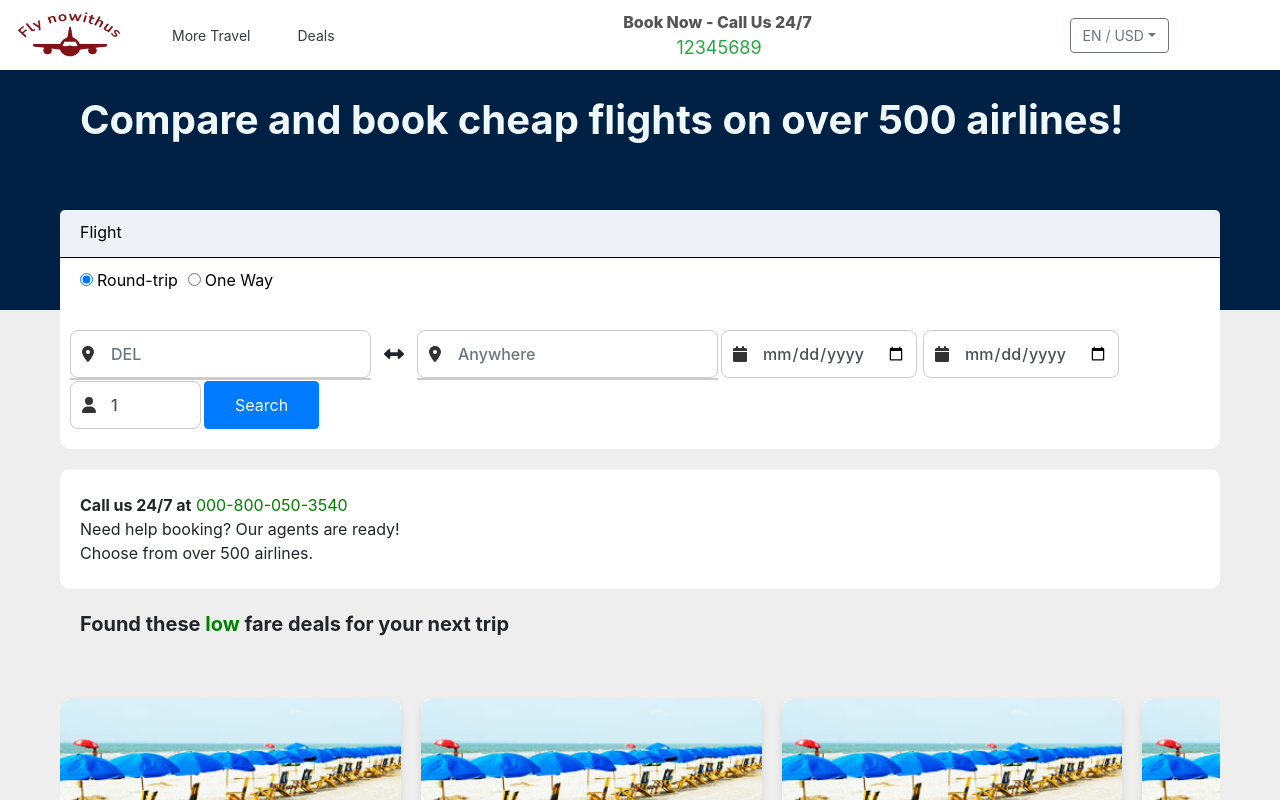
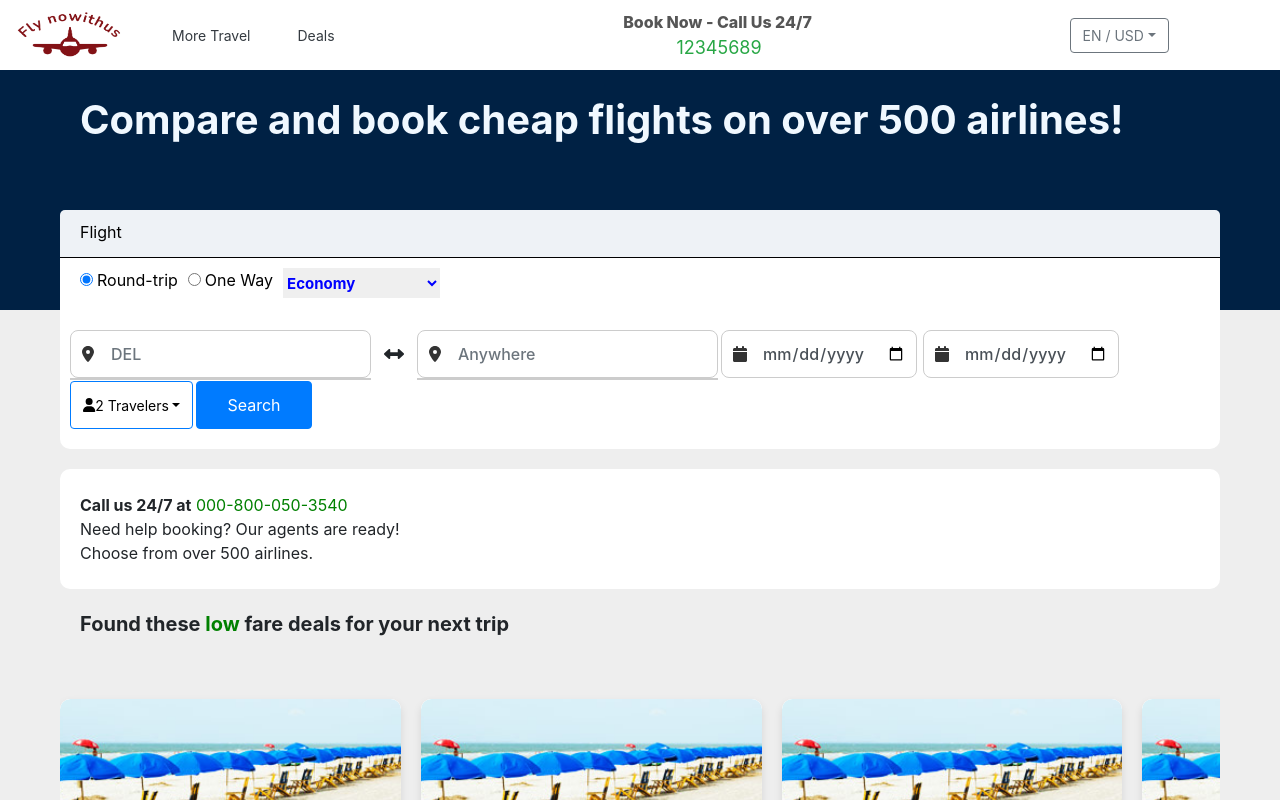
Before and after one commit to AG047/Flight-App, a React (Create React App) app: page / in a window 1280 px wide. Shown: the top 800 px of the page. Built offline with nearby package versions, Linux system fonts and the light colour scheme.

Commit message:
Updated Number of Traveller and Cabin Type

```diff
--- a/src/App.css
+++ b/src/App.css
@@ -285,6 +285,7 @@ a.panel {
 .trip-type-1 {
   display: flex;
   color: black;
+  flex-wrap: wrap;
   gap: 10px;
   font-size: 1rem;
   margin-top: 10px;
@@ -1484,6 +1485,28 @@ td {
 .customBookNowWidth {
   width: 55%;
 }
+.Customselect {
+  border: 0;
+  box-shadow: none;
+}
+.Customselect option {
+  color: grey;
+}
+
+.Customselect option:hover {
+  background-color: #f0f0f0 !important;
+  background: #f0f0f0 !important;
+}
+
+.Customselect option:checked {
+  background-color: #bcd9f8;
+  color: #006ee3;
+}
+
+.Customselect option[selected] {
+  color: blue;
+}
+
 @media (max-width: 1052px) {
   .customBookNowWidth {
     width: 50%;
@@ -1565,3 +1588,11 @@ td {
     height: 400px;
   }
 }
+
+@media (max-width: 392px) {
+
+  .rotateImageArrow {
+    top: 150px;
+  }
+
+}
--- a/src/components/AirlineCarousel.jsx
+++ b/src/components/AirlineCarousel.jsx
@@ -21,7 +21,7 @@ const AirlineCarousel = () => {
       <Carousel
         indicators={false}
         controls={false}
-        interval={2000}
+        interval={1000}
         pause={false}
       >
         {shuffledAirlines.map((airlineItem, index) => (
--- a/src/flightSearch.js
+++ b/src/flightSearch.js
@@ -28,7 +28,11 @@ const FlightSearch = () => {
     departureDate,
     returnDate,
     travellers,
+    adults = 0,
+    children = 0,
+    infants = 0,
     isReturnDatePresent,
+    travelClass,
   } = location.state || {};
 
   const initialValues = {
@@ -37,7 +41,11 @@ const FlightSearch = () => {
     departureDate,
     returnDate,
     travellers,
+    adults,
+    children,
+    infants,
     isReturnDatePresent,
+    travelClass,
   };
   const [showProgressBar, setShowProgressbar] = useState(false);
   const [showAirlineCarousel, setShowAirlineCarousel] = useState(true);
@@ -68,15 +76,19 @@ const FlightSearch = () => {
           if (initialValues?.isReturnDatePresent) {
             apiUrl = `https://api.flightapi.io/roundtrip/${APIKEY}/${
               departure.split(" - ")[0]
-            }/${
-              arrival.split(" - ")[0]
-            }/${departureDate}/${returnDate}/${travellers}/0/0/Economy/USD`;
+            }/${arrival.split(" - ")[0]}/${departureDate}/${returnDate}/${
+              initialValues.adults
+            }/${initialValues.children}/${initialValues.infants}/${
+              initialValues?.travelClass
+            }/USD`;
           } else {
             apiUrl = `https://api.flightapi.io/onewaytrip/${APIKEY}/${
               departure.split(" - ")[0]
-            }/${
-              arrival.split(" - ")[0]
-            }/${departureDate}/${travellers}/0/0/Economy/USD`;
+            }/${arrival.split(" - ")[0]}/${departureDate}/${
+              initialValues.adults
+            }/${initialValues.children}/${initialValues.infants}/${
+              initialValues?.travelClass
+            }/USD`;
           }
           console.log(apiUrl, "apiUrl");
           const response = await fetch(apiUrl);
@@ -108,11 +120,16 @@ const FlightSearch = () => {
             ) : (
               showAirlineCarousel && <AirlineCarousel />
             )}
-           {!showAirlineCarousel && <RoundTrip
-              initialValues={initialValues}
-              isReturnDatePresent={initialValues.isReturnDatePresent}
-              customCSS={true}
-            />}
+            {!showAirlineCarousel && (
+              <RoundTrip
+                initialValues={initialValues}
+                isReturnDatePresent={initialValues.isReturnDatePresent}
+                customCSS={true}
+                adultsValue={adults}
+                childrenValue={children}
+                infantsValue={infants}
+              />
+            )}
           </div>
 
           <Row>
--- a/src/headerWebsite.js
+++ b/src/headerWebsite.js
@@ -48,7 +48,7 @@ const HeaderWebsite = () => {
                 >
                   <svg
                     aria-hidden="true"
-                    class="me-2"
+                    className="me-2"
                     focusable="false"
                     data-prefix="fas"
                     data-icon="phone-volume"
--- a/src/roundtrip.js
+++ b/src/roundtrip.js
@@ -1,6 +1,6 @@
-import React, { useState, useEffect } from "react";
+import React, { useState, useEffect, useRef } from "react";
 import { useNavigate } from "react-router-dom";
-import { Button } from "react-bootstrap";
+import { Button, Dropdown } from "react-bootstrap";
 import { FontAwesomeIcon } from "@fortawesome/react-fontawesome";
 import {
   faPlane,
@@ -15,7 +15,12 @@ const RoundTrip = ({
   initialValues,
   isReturnDatePresent = true,
   customCSS = false,
+  travelClass = "Economy",
+  adultsValue,
+  childrenValue,
+  infantsValue,
 }) => {
+  console.log(travelClass, "travelClasstravelClass");
   const [departure, setDeparture] = useState(initialValues?.departure || "");
   const [arrival, setArrival] = useState(initialValues?.arrival || "");
   const [departureDate, setDepartureDate] = useState(
@@ -23,13 +28,17 @@ const RoundTrip = ({
   );
   const [returnDate, setReturnDate] = useState(initialValues?.returnDate || "");
   const [travellers, setTravellers] = useState(initialValues?.travellers || 1);
+  const [adults, setAdults] = useState(adultsValue || 2); // Default 2 adults
+  const [children, setChildren] = useState(childrenValue || 0);
+  const [infants, setInfants] = useState(infantsValue || 0);
   const [filteredDepartures, setFilteredDepartures] = useState([]);
   const [filteredArrivals, setFilteredArrivals] = useState([]);
   const [debounceTimer, setDebounceTimer] = useState(null);
   const [loadingDeparture, setLoadingDeparture] = useState(false);
   const [loadingArrival, setLoadingArrival] = useState(false);
   const [errorMessage, setErrorMessage] = useState(""); // State for error messages
-
+  const dropdownRef = useRef(null);
+  const totalTravellers = adults + children + infants;
   const navigate = useNavigate();
   useEffect(() => {
     if (initialValues) {
@@ -40,6 +49,11 @@ const RoundTrip = ({
       setTravellers(initialValues.travellers);
     }
   }, [initialValues]);
+  const handleDoneClick = () => {
+    setTravellers(totalTravellers);
+    // Close the dropdown
+    dropdownRef.current.click(); // Programmatically close the dropdown
+  };
   const debounceFetch = (value, type) => {
     if (debounceTimer) clearTimeout(debounceTimer);
 
@@ -129,7 +143,11 @@ const RoundTrip = ({
         departureDate,
         returnDate,
         travellers,
+        adults,
+        children,
+        infants,
         isReturnDatePresent,
+        travelClass,
       },
     });
   };
@@ -211,7 +229,9 @@ const RoundTrip = ({
 
         {/* Swap Button */}
         <div
-          className={`text-center  ${customCSS ? "rotateImageArrow2" : "rotateImageArrow"}`}
+          className={`text-center  ${
+            customCSS ? "rotateImageArrow2" : "rotateImageArrow"
+          }`}
           style={{ width: "40px", fontSize: "20px", cursor: "pointer" }}
         >
           <FontAwesomeIcon icon={faArrowsAltH} />
@@ -348,7 +368,7 @@ const RoundTrip = ({
         </div>
 
         {/* Travellers */}
-        <div className="position-relative customWidth">
+        {/* <div className="position-relative customWidth">
           <FontAwesomeIcon
             icon={faUser}
             className="position-absolute"
@@ -377,7 +397,88 @@ const RoundTrip = ({
               borderColor: "#ccc",
             }}
           />
+        </div> */}
+        <div className="position-relative customWidth">
+          <Dropdown style={{ height: "48px" }}>
+            <Dropdown.Toggle
+              className="form-control"
+              style={{ color: "black", background: "white", height: "100%" }}
+              ref={dropdownRef}
+            >
+              <FontAwesomeIcon icon={faUser} />
+              {totalTravellers} Travelers
+            </Dropdown.Toggle>
+            <Dropdown.Menu className="p-3">
+              <div className="traveller-count">
+                <div
+                  style={{ display: "flex" }}
+                  className=" justify-content-between align-items-center mb-2"
+                >
+                  <span>Adults</span>
+                  <div style={{ display: "flex" }} className="">
+                    <Button
+                      variant="outline-secondary"
+                      onClick={() => setAdults(Math.max(adults - 1, 1))}
+                    >
+                      -
+                    </Button>
+                    <span className="mx-2">{adults}</span>
+                    <Button
+                      variant="outline-secondary"
+                      onClick={() => setAdults(adults + 1)}
+                    >
+                      +
+                    </Button>
+                  </div>
+                </div>
+                <div
+                  style={{ display: "flex" }}
+                  className=" justify-content-between align-items-center mb-2"
+                >
+                  <span>Children</span>
+                  <div style={{ display: "flex" }} className="">
+                    <Button
+                      variant="outline-secondary"
+                      onClick={() => setChildren(Math.max(children - 1, 0))}
+                    >
+                      -
+                    </Button>
+                    <span className="mx-2">{children}</span>
+                    <Button
+                      variant="outline-secondary"
+                      onClick={() => setChildren(children + 1)}
+                    >
+                      +
+                    </Button>
+                  </div>
+                </div>
+                <div
+                  style={{ display: "flex" }}
+                  className=" justify-content-between align-items-center mb-2"
+                >
+                  <span>Infants</span>
+                  <div style={{ display: "flex" }} className="">
+                    <Button
+                      variant="outline-secondary"
+                      onClick={() => setInfants(Math.max(infants - 1, 0))}
+                    >
+                      -
+                    </Button>
+                    <span className="mx-2">{infants}</span>
+                    <Button
+                      variant="outline-secondary"
+                      onClick={() => setInfants(infants + 1)}
+                    >
+                      +
+                    </Button>
+                  </div>
+                </div>
+              </div>
+              <Button onClick={handleDoneClick}>Done</Button>
+            </Dropdown.Menu>
+          </Dropdown>
         </div>
+
         <div className="customWidth">
           <Button
             type="submit"
--- a/src/travel.js
+++ b/src/travel.js
@@ -1,4 +1,4 @@
-import { Button } from "react-bootstrap";
+import { Button, Form } from "react-bootstrap";
 import React, { useState } from "react";
 import HeaderWebsite from "./headerWebsite";
 import RoundTrip from "./roundtrip";
@@ -6,6 +6,7 @@ import Footer from "./components/Footer";
 
 const TravelApp = () => {
   const [tripType, setTripType] = useState("Round-trip");
+  const [travelClass, setTravelClass] = useState("Economy");
   const [departure, setDeparture] = useState("");
   const [arrival, setArrival] = useState("");
   const [departureDate, setDepartureDate] = useState("");
@@ -15,7 +16,9 @@ const TravelApp = () => {
   const showForm = (type) => {
     setTripType(type);
   };
-
+  const handleTravelClassChange = (e) => {
+    setTravelClass(e.target.value);
+  };
 
   return (
     <>
@@ -52,13 +55,41 @@ const TravelApp = () => {
                     <label htmlFor={`option${index + 1}`}>{type}</label>
                   </div>
                 ))}
+
+                <Form.Select
+                  aria-label="Default select example"
+                  style={{ outline: "none", width: "auto", color: "blue" }}
+                  className="Customselect"
+                  value={travelClass}
+                  onChange={handleTravelClassChange}
+                >
+                  <option className="select-option" value="Economy">
+                    Economy
+                  </option>
+                  <option className="select-option" value="Business">
+                    Business
+                  </option>
+                  <option className="select-option" value="First">
+                    First
+                  </option>
+                  <option className="select-option" value="Premium_Economy">
+                    Premium Economy
+                  </option>
+                </Form.Select>
               </form>
             </div>
-            {tripType === "Round-trip" && <RoundTrip />}
+            {tripType === "Round-trip" && (
+              <RoundTrip travelClass={travelClass} />
+            )}
             {tripType === "One Way" && (
-              <RoundTrip isReturnDatePresent={false} />
+              <RoundTrip
+                isReturnDatePresent={false}
+                travelClass={travelClass}
+              />
             )}
-            {tripType === "Multi-City" && <RoundTrip />}
+            {tripType === "Multi-City" && (
+              <RoundTrip travelClass={travelClass} />
+            )}
           </div>
           <div className="helpline">
             <div className="helpline-text">
```
